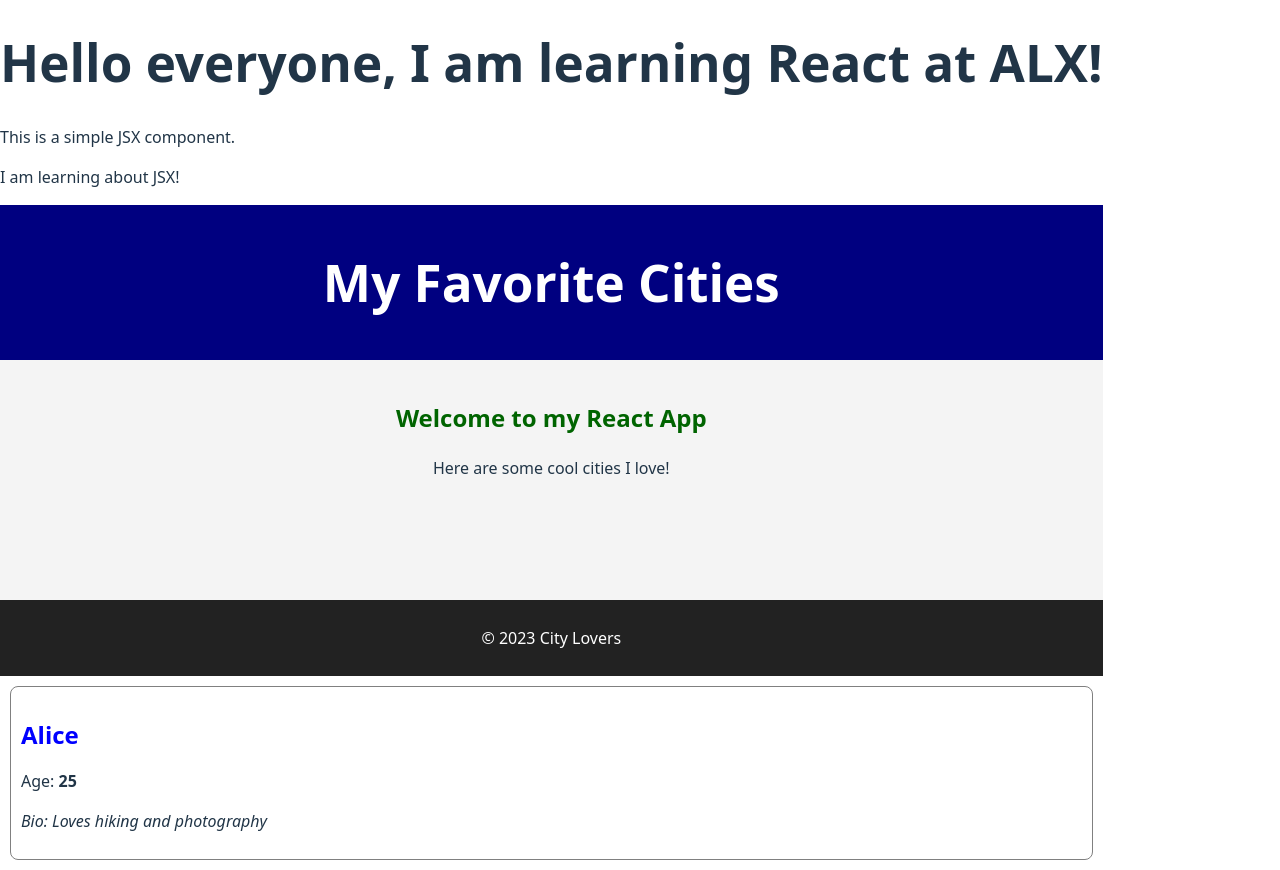
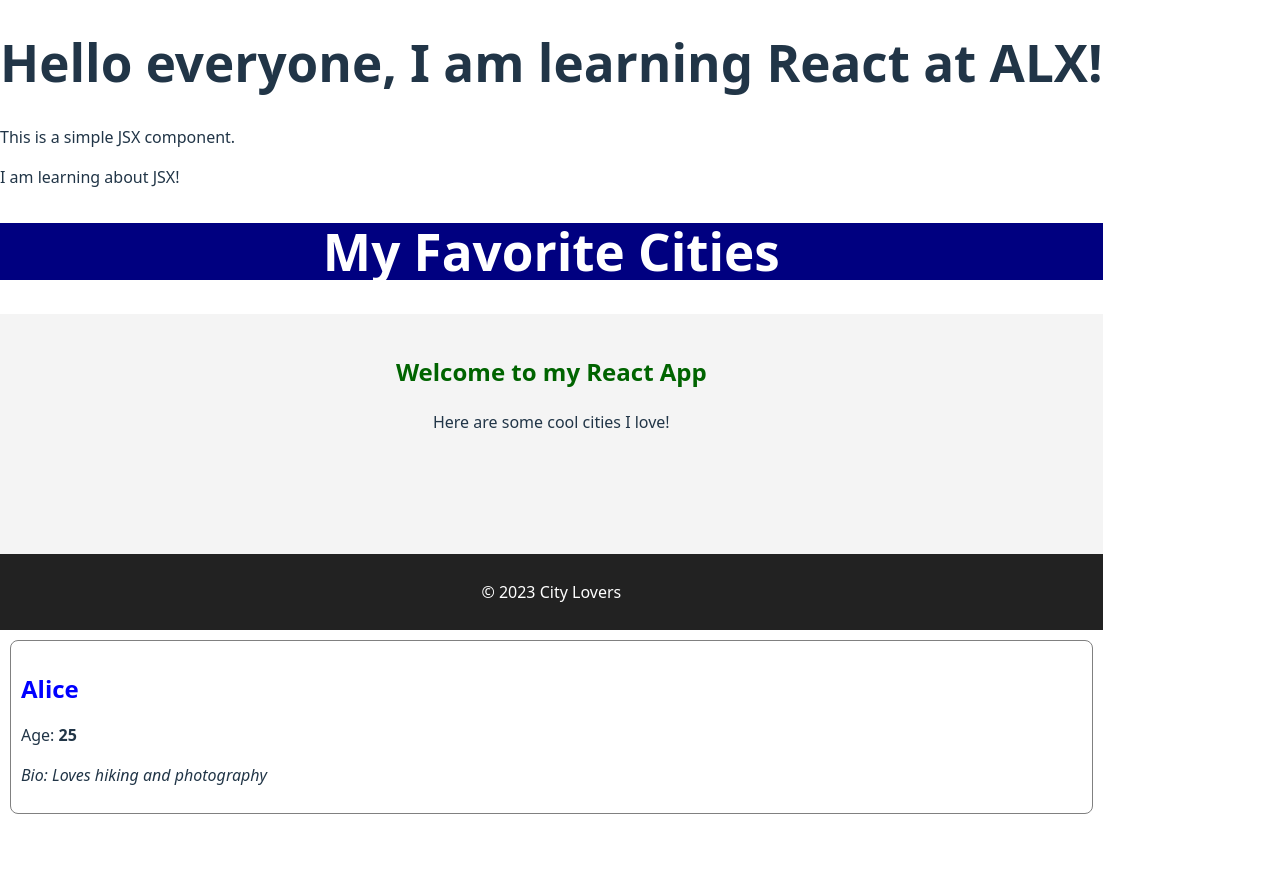
Before and after one commit to Temmacrown/alx-fe-reactjs, a React (Vite) app in the folder alx-react-app-new/: page / in a window 1280 px wide. After the commit the page ends 824 px from the top, so only its background shows below. Built offline with nearby package versions, Linux system fonts and the light colour scheme.

Commit message:
Update Header.jsx

```diff
--- a/alx-react-app-new/src/components/Header.jsx
+++ b/alx-react-app-new/src/components/Header.jsx
@@ -1,6 +1,6 @@
 function Header() {
   return (
-    <header style={{ backgroundColor: 'navy', color: 'white', textAlign: 'center', padding: '15px' }}>
+    <header style={{ backgroundColor: 'navy', color: 'white', textAlign: 'center' }}>
       <h1>My Favorite Cities</h1>
     </header>
   );
```
